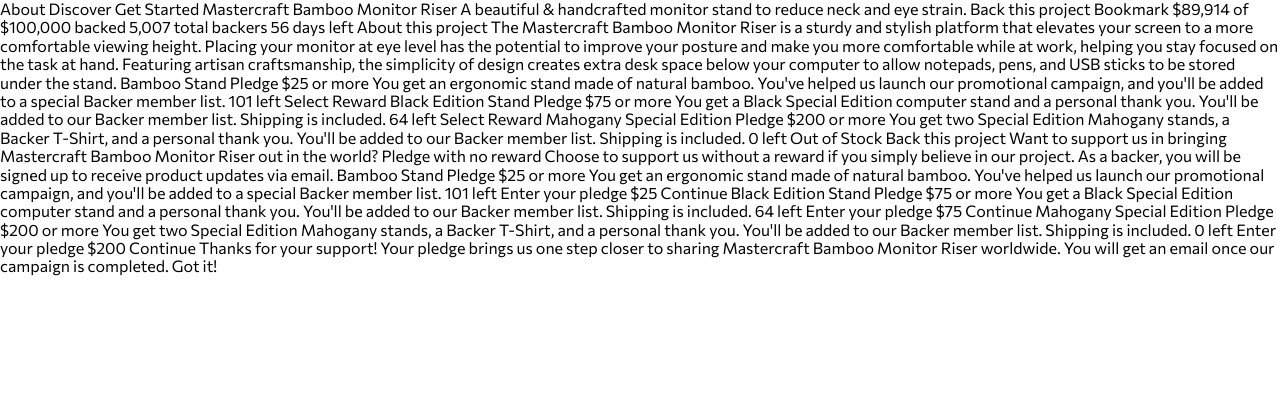
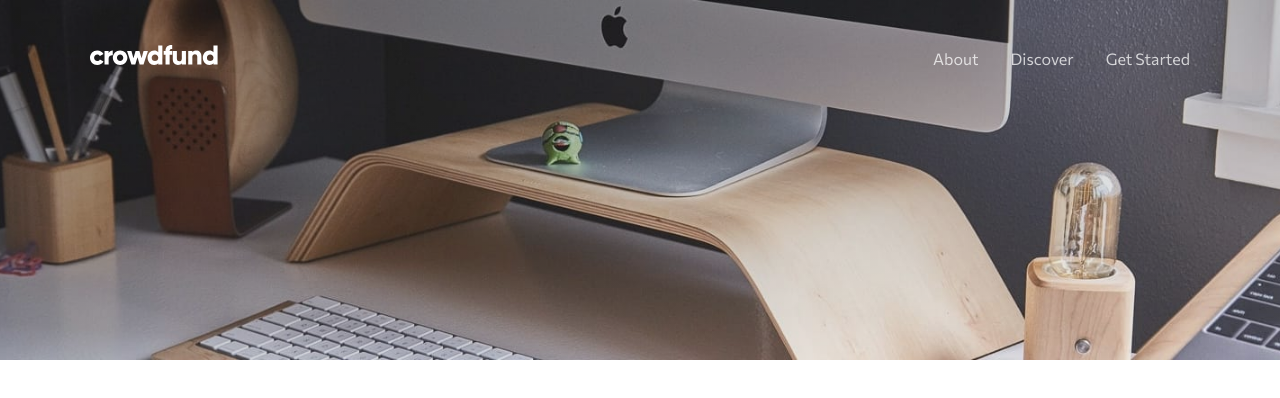
Before and after one commit to shakthi2003gh/crowdfunding-product-page-main, a plain HTML site: page index.html in a window 1280 px wide. Drawn offline with Linux system fonts and the light colour scheme.

Commit message:
Created Header section.

```diff
--- a/index.html
+++ b/index.html
@@ -14,62 +14,80 @@
     <script src="/index.js" defer></script>
   </head>
   <body>
-    About Discover Get Started Mastercraft Bamboo Monitor Riser A beautiful &
-    handcrafted monitor stand to reduce neck and eye strain. Back this project
-    Bookmark $89,914 of $100,000 backed 5,007 total backers 56 days left About
-    this project The Mastercraft Bamboo Monitor Riser is a sturdy and stylish
-    platform that elevates your screen to a more comfortable viewing height.
-    Placing your monitor at eye level has the potential to improve your posture
-    and make you more comfortable while at work, helping you stay focused on the
-    task at hand. Featuring artisan craftsmanship, the simplicity of design
-    creates extra desk space below your computer to allow notepads, pens, and
-    USB sticks to be stored under the stand. Bamboo Stand Pledge $25 or more You
-    get an ergonomic stand made of natural bamboo. You've helped us launch our
-    promotional campaign, and you'll be added to a special Backer member list.
-    101 left Select Reward Black Edition Stand Pledge $75 or more You get a
-    Black Special Edition computer stand and a personal thank you. You'll be
-    added to our Backer member list. Shipping is included. 64 left Select Reward
-    Mahogany Special Edition Pledge $200 or more You get two Special Edition
-    Mahogany stands, a Backer T-Shirt, and a personal thank you. You'll be added
-    to our Backer member list. Shipping is included. 0 left Out of Stock
+    <header>
+      <div class="container">
+        <img src="/images/logo.svg" alt="" class="logo" />
+
+        <img src="/images/icon-hamburger.svg" alt="" class="menu-button" />
+
+        <nav>
+          <ol>
+            <li>About</li>
+            <li>Discover</li>
+            <li>Get Started</li>
+          </ol>
+        </nav>
+      </div>
+    </header>
+
+    <main></main>
+
+    <!-- Mastercraft Bamboo Monitor Riser A beautiful & handcrafted monitor stand to
+    reduce neck and eye strain. Back this project Bookmark $89,914 of $100,000
+    backed 5,007 total backers 56 days left About this project The Mastercraft
+    Bamboo Monitor Riser is a sturdy and stylish platform that elevates your
+    screen to a more comfortable viewing height. Placing your monitor at eye
+    level has the potential to improve your posture and make you more
+    comfortable while at work, helping you stay focused on the task at hand.
+    Featuring artisan craftsmanship, the simplicity of design creates extra desk
+    space below your computer to allow notepads, pens, and USB sticks to be
+    stored under the stand. Bamboo Stand Pledge $25 or more You get an ergonomic
+    stand made of natural bamboo. You've helped us launch our promotional
+    campaign, and you'll be added to a special Backer member list. 101 left
+    Select Reward Black Edition Stand Pledge $75 or more You get a Black Special
+    Edition computer stand and a personal thank you. You'll be added to our
+    Backer member list. Shipping is included. 64 left Select Reward Mahogany
+    Special Edition Pledge $200 or more You get two Special Edition Mahogany
+    stands, a Backer T-Shirt, and a personal thank you. You'll be added to our
+    Backer member list. Shipping is included. 0 left Out of Stock -->
 
     <!-- Selection modal start -->
 
-    Back this project Want to support us in bringing Mastercraft Bamboo Monitor
+    <!-- Back this project Want to support us in bringing Mastercraft Bamboo Monitor
     Riser out in the world? Pledge with no reward Choose to support us without a
     reward if you simply believe in our project. As a backer, you will be signed
     up to receive product updates via email. Bamboo Stand Pledge $25 or more You
     get an ergonomic stand made of natural bamboo. You've helped us launch our
     promotional campaign, and you'll be added to a special Backer member list.
-    101 left
+    101 left -->
 
     <!-- Selected pledge start -->
-    Enter your pledge $25 Continue
+    <!-- Enter your pledge $25 Continue -->
     <!-- Selected pledge end -->
 
-    Black Edition Stand Pledge $75 or more You get a Black Special Edition
+    <!-- Black Edition Stand Pledge $75 or more You get a Black Special Edition
     computer stand and a personal thank you. You'll be added to our Backer
-    member list. Shipping is included. 64 left
+    member list. Shipping is included. 64 left -->
 
     <!-- Selected pledge start -->
-    Enter your pledge $75 Continue
+    <!-- Enter your pledge $75 Continue -->
     <!-- Selected pledge end -->
 
-    Mahogany Special Edition Pledge $200 or more You get two Special Edition
+    <!-- Mahogany Special Edition Pledge $200 or more You get two Special Edition
     Mahogany stands, a Backer T-Shirt, and a personal thank you. You'll be added
-    to our Backer member list. Shipping is included. 0 left
+    to our Backer member list. Shipping is included. 0 left -->
 
     <!-- Selected pledge  start -->
-    Enter your pledge $200 Continue
+    <!-- Enter your pledge $200 Continue -->
     <!-- Selected pledge end -->
 
     <!-- Selection modal end -->
 
     <!-- Success modal start -->
 
-    Thanks for your support! Your pledge brings us one step closer to sharing
+    <!-- Thanks for your support! Your pledge brings us one step closer to sharing
     Mastercraft Bamboo Monitor Riser worldwide. You will get an email once our
-    campaign is completed. Got it!
+    campaign is completed. Got it! -->
 
     <!-- Success modal end -->
   </body>
--- a/styles/style.css
+++ b/styles/style.css
@@ -7,12 +7,28 @@
   box-sizing: border-box;
 }
 
+body {
+  min-width: 375px;
+}
+
+ol {
+  list-style: none;
+  padding: 0;
+  margin: 0;
+}
+
+.container {
+  max-width: 1100px;
+  margin: 0 auto;
+}
+
 /* >Color palette */
 :root {
   --color-primary: hsl(176, 72%, 28%);
   --color-secondary: hsl(0, 0%, 48%);
   --color-accent: hsl(176, 50%, 47%);
   --color-black: hsl(0, 0%, 0%);
+  --color-border: hsla(0, 0%, 48%, 0.337);
 }
 
 /* >Typography */
@@ -20,3 +36,114 @@
   font-size: 16px;
   font-family: "Commissioner", sans-serif;
 }
+
+nav.open {
+  font-size: 1.35rem;
+  font-weight: 500;
+  color: var(--color-black);
+}
+
+@media screen and (min-width: 550px) {
+  header nav,
+  nav.open {
+    font-size: 1rem;
+    color: rgba(255, 255, 255, 0.743);
+  }
+}
+
+/* >Header */
+header {
+  height: clamp(275px, 45vh, 400px);
+  padding: 2rem 1.5rem;
+  background: linear-gradient(
+      to right bottom,
+      rgba(0, 0, 0, 0.382),
+      transparent
+    ),
+    url(/images/image-hero-mobile.jpg) no-repeat center;
+  background-size: cover;
+  position: relative;
+}
+
+header .container {
+  align-items: baseline;
+  display: flex;
+  justify-content: space-between;
+}
+
+.logo {
+  max-width: 140px;
+  max-height: 25px;
+  z-index: 1;
+}
+
+.menu-button {
+  width: 100%;
+  height: 100%;
+  max-width: 22px;
+  max-height: 18px;
+  z-index: 1;
+}
+
+header nav {
+  display: none;
+}
+
+nav.open {
+  position: absolute;
+  inset: 1.2rem;
+  top: 85px;
+  bottom: auto;
+  display: grid;
+  border-radius: 10px;
+  box-shadow: 0 0 0 100vmax rgba(0, 0, 0, 23%);
+  background-color: white;
+}
+
+nav.open li {
+  padding: 2rem;
+}
+
+nav.open li:nth-child(2) {
+  border-top: 1px solid var(--color-border);
+  border-bottom: 1px solid var(--color-border);
+}
+
+@media screen and (min-width: 550px) {
+  header {
+    padding-top: 2.8rem;
+    background: linear-gradient(
+        to right bottom,
+        rgba(0, 0, 0, 0.382),
+        transparent
+      ),
+      url(/images/image-hero-desktop.jpg) no-repeat center;
+    background-size: cover;
+  }
+
+  .menu-button {
+    display: none;
+  }
+
+  header nav,
+  nav.open {
+    position: static;
+    display: block;
+    box-shadow: none;
+    background: transparent;
+  }
+
+  header nav ol,
+  nav.open ol {
+    display: flex;
+    gap: 2rem;
+  }
+
+  nav.open li {
+    padding: 0;
+  }
+
+  nav.open li:nth-child(2) {
+    border: none;
+  }
+}
```
